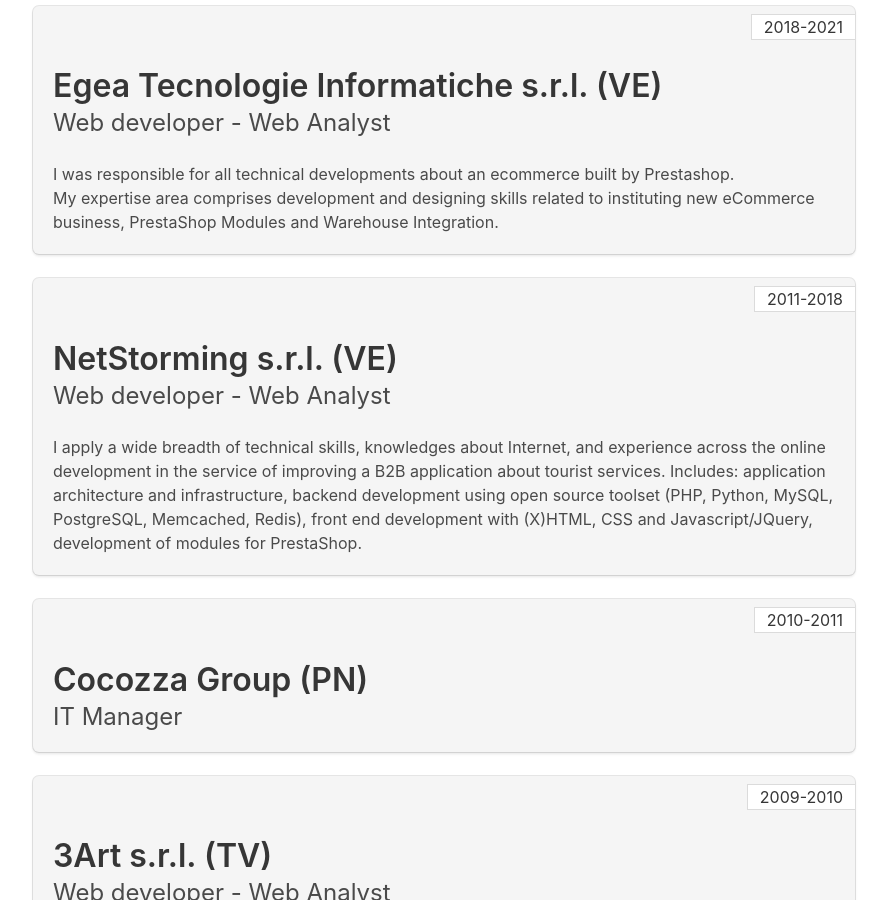
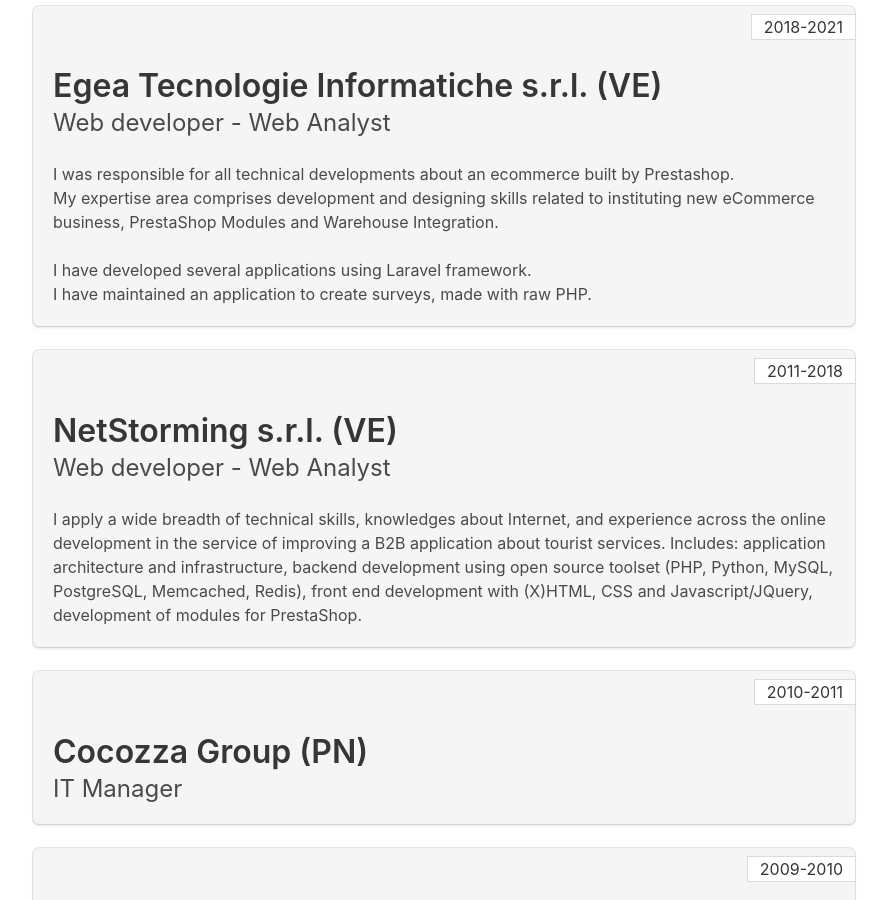
Before and after one commit to paolobattistella/paolobattistella_it, a Jekyll site: the page built from index.html, in a window 1280 px wide and 900 px high, scrolled down 745 px. Shown: the whole window, without its empty margins (337-1224 px from the left). Built offline with Jekyll 4.4.1, drawn with Linux system fonts in a browser that asks for light colours; comment, search, counter and statistics services are not loaded.

Commit message:
UPDATE experience into Egea company

```diff
--- a/index.html
+++ b/index.html
@@ -92,7 +92,7 @@
                 <div class="ribbon is-rounded">2018-2021</div>
                 <h3 class="title is-3">Egea Tecnologie Informatiche s.r.l. (VE)</h3>
                 <div class="subtitle is-4">Web developer - Web Analyst</div>
-                <p>I was responsible for all technical developments about an ecommerce built by Prestashop.<br/>My expertise area comprises development and designing skills related to instituting new eCommerce business, PrestaShop Modules and Warehouse Integration.</p>
+                <p>I was responsible for all technical developments about an ecommerce built by Prestashop.<br/>My expertise area comprises development and designing skills related to instituting new eCommerce business, PrestaShop Modules and Warehouse Integration.<br/><br/>I have developed several applications using Laravel framework.<br/>I have maintained an application to create surveys, made with raw PHP.</p>
             </div>
 
             <div class="box has-ribbon">
```
